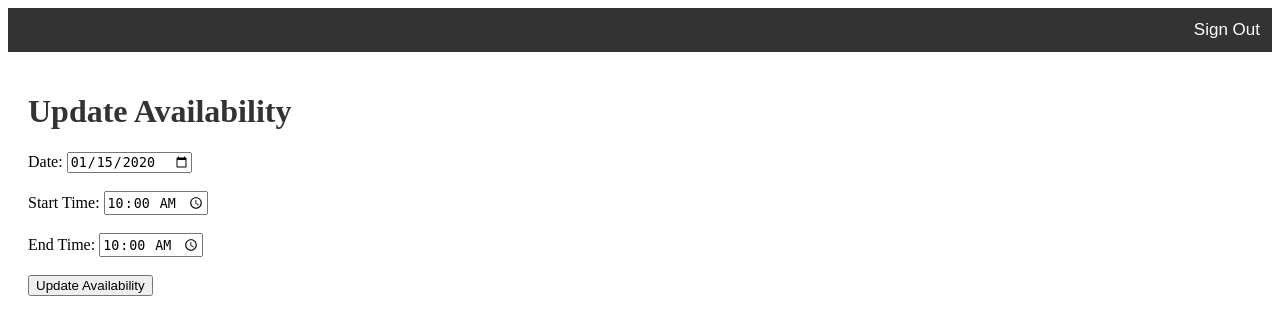
After one commit to amanmessinezis/BarberBookingSystem, a Flask app: page /update_availability/1 in a window 1280 px wide. The commit adds this page. Shown: the top 335 px of the page. Run offline with Flask 3, Linux system fonts and the light colour scheme; a user stored in the database is signed in; tables that the repository leaves empty hold one stand-in row (values such as "Sample post").

```diff
--- a/app.py
+++ b/app.py
@@ -215,8 +215,10 @@ def barber_home():
         barbershop = Barbershop.query.get(current_user.shop_id)
 
     services = Service.query.filter_by(barber_id=current_user.id).all()
+    availabilities = Availability.query.filter_by(barber_id=current_user.id).all()
 
-    return render_template('barber_home.html', barbershops=barbershops, barbershop=barbershop, services=services)
+    return render_template('barber_home.html', barbershops=barbershops, barbershop=barbershop,
+                           services=services, availabilities=availabilities)
 
 
 @app.route('/new_barbershop', methods=['POST'])
@@ -391,6 +393,50 @@ def delete_service(service_id):
     return redirect(url_for('barber_home'))
 
 
+@app.route('/update_availability/<int:availability_id>', methods=['GET', 'POST'])
+@login_required
+def update_availability(availability_id):
+    availability = Availability.query.get_or_404(availability_id)
+    if availability.barber_id != current_user.id:
+        flash('You do not have permission to update this availability.', 'error')
+        return redirect(url_for('barber_home'))
+
+    if request.method == 'POST':
+        availability.date = datetime.strptime(request.form['date'], '%Y-%m-%d').date()
+        availability.start_time = datetime.strptime(request.form['start_time'], '%H:%M').time()
+        availability.end_time = datetime.strptime(request.form['end_time'], '%H:%M').time()
+
+        try:
+            db.session.commit()
+            flash('Availability updated successfully.', 'success')
+            return redirect(url_for('barber_home'))
+        except Exception as e:
+            db.session.rollback()
+            flash(f'There was an issue updating the availability: {e}', 'error')
+            return redirect(url_for('update_availability', availability_id=availability_id))
+
+    return render_template('update_availability.html', availability=availability)
+
+
+@app.route('/delete_availability/<int:availability_id>', methods=['POST'])
+@login_required
+def delete_availability(availability_id):
+    availability = Availability.query.get_or_404(availability_id)
+    if availability.barber_id != current_user.id:
+        flash('You do not have permission to delete this availability.', 'error')
+        return redirect(url_for('barber_home'))
+
+    try:
+        db.session.delete(availability)
+        db.session.commit()
+        flash('Availability deleted successfully.', 'success')
+    except Exception as e:
+        db.session.rollback()
+        flash(f'There was an issue deleting the availability: {e}', 'error')
+
+    return redirect(url_for('barber_home'))
+
+
 @app.route('/api/events')
 @login_required
 def get_events():
--- /dev/null
+++ b/templates/update_availability.html
@@ -0,0 +1,17 @@
+{% extends 'base.html' %}
+
+{% block content %}
+    <h1>Update Availability</h1>
+    <form action="{{ url_for('update_availability', availability_id=availability.id) }}" method="POST">
+        <label for="date">Date:</label>
+        <input type="date" id="date" name="date" value="{{ availability.date }}" required><br><br>
+
+        <label for="start_time">Start Time:</label>
+        <input type="time" id="start_time" name="start_time" value="{{ availability.start_time }}" required><br><br>
+
+        <label for="end_time">End Time:</label>
+        <input type="time" id="end_time" name="end_time" value="{{ availability.end_time }}" required><br><br>
+
+        <button type="submit">Update Availability</button>
+    </form>
+{% endblock %}
```
Also changed, not shown: templates/barber_home.html (+17 -0 lines).
